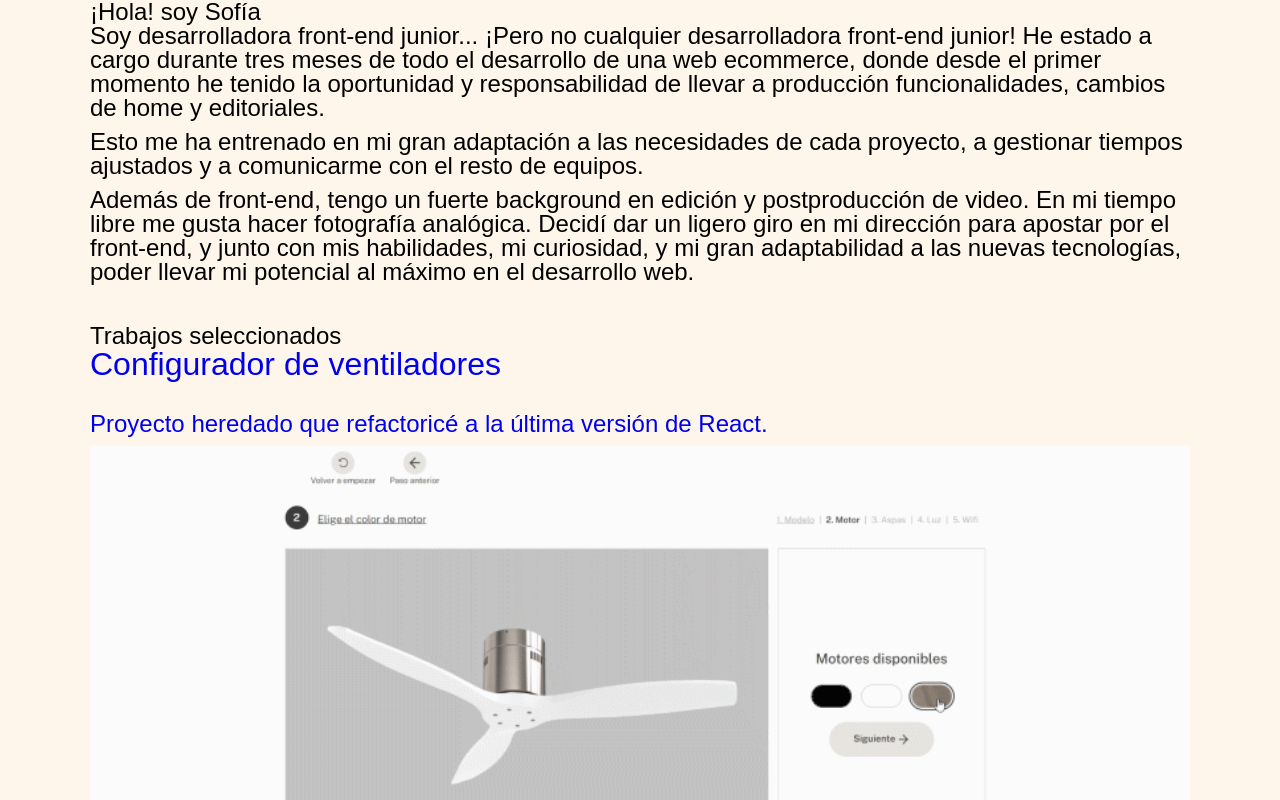
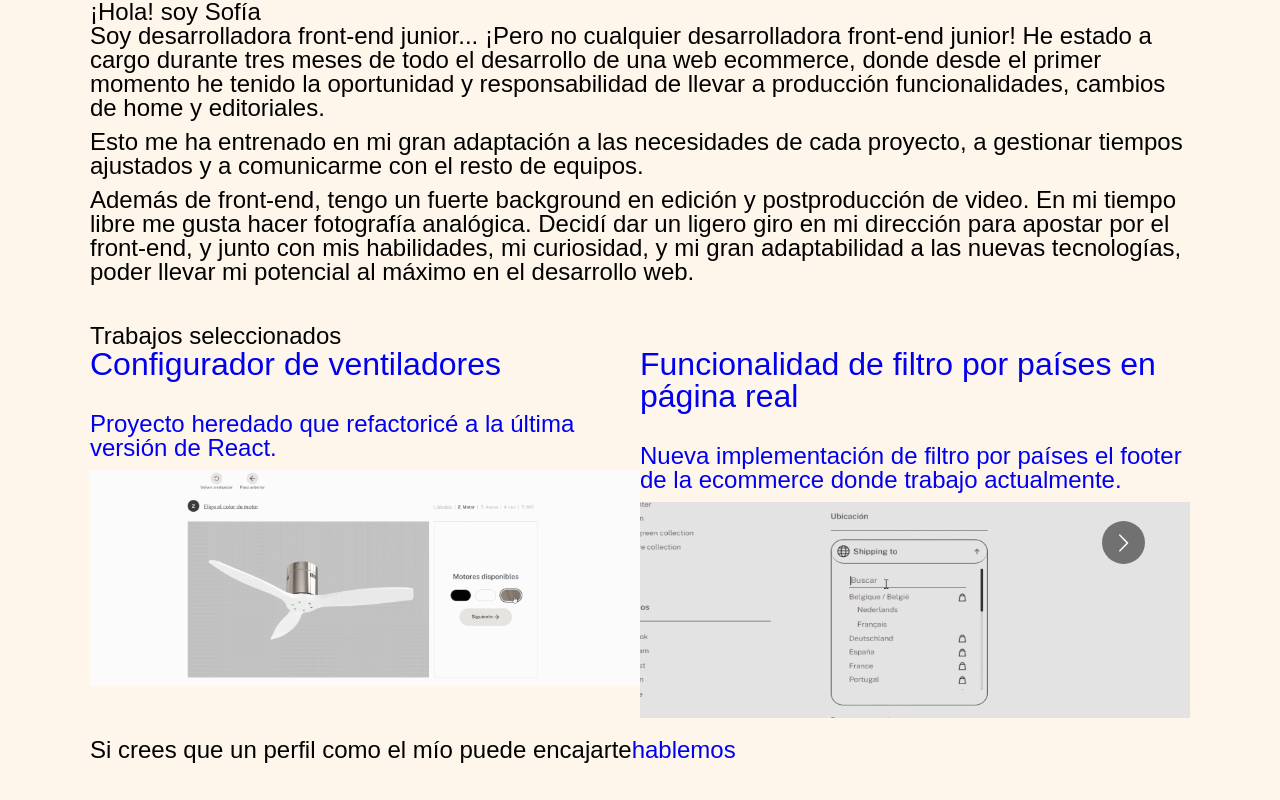
Before and after one commit to SofiaBManzano/sofia-portfolio-2022, a React (Create React App) app: page / in a window 1280 px wide. Shown: the top 800 px of the page. Built offline with nearby package versions, Linux system fonts and the light colour scheme.

Commit message:
add: pack carousel

```diff
--- a/package.json
+++ b/package.json
@@ -8,6 +8,7 @@
     "@testing-library/user-event": "^13.5.0",
     "react": "^18.2.0",
     "react-dom": "^18.2.0",
+    "react-multi-carousel": "^2.8.2",
     "react-scripts": "5.0.1",
     "sass": "^1.55.0",
     "web-vitals": "^2.1.4"
@@ -35,5 +36,6 @@
       "last 1 firefox version",
       "last 1 safari version"
     ]
-  }
+  },
+  "devDependencies": {}
 }
--- a/src/App.js
+++ b/src/App.js
@@ -1,7 +1,7 @@
 import "./App.scss";
-import Rrss from "./components/footer/rrss/Rrss";
+import Rrss from "./components/Footer/rrss/Rrss";
 
-import Welcome from "./components/header/Welcome";
+import Welcome from "./components/Header/Welcome";
 import Contact from "./components/main/Contact/Contact";
 import SelectedWorks from "./components/main/SelectedWorks/SelectedWorks";
 function App() {
--- a/src/components/footer/rrss/Rrss.js
+++ b/src/components/footer/rrss/Rrss.js
@@ -1,4 +1,5 @@
 import TemplateRrss from "./TemplateRrss";
+
 
 const Rrss = () => {
   return (
--- a/src/components/main/SelectedWorks/SelectedWorks.js
+++ b/src/components/main/SelectedWorks/SelectedWorks.js
@@ -5,11 +5,35 @@
 import imageHP from "../../../images/hp.jpg";
 import imageFresh from "../../../images/make-it-fresh.gif";
 import imageBack from "../../../images/back-to.gif";
+
+import Carousel from "react-multi-carousel";
+import "react-multi-carousel/lib/styles.css";
+
 const SelectedWorks = () => {
+  const responsive = {
+    superLargeDesktop: {
+      // the naming can be any, depends on you.
+      breakpoint: { max: 4000, min: 3000 },
+      items: 5,
+    },
+    desktop: {
+      breakpoint: { max: 3000, min: 1024 },
+      items: 3,
+    },
+    tablet: {
+      breakpoint: { max: 1024, min: 464 },
+      items: 2,
+    },
+    mobile: {
+      breakpoint: { max: 464, min: 0 },
+      items: 1,
+    },
+  };
   return (
     <section id="work">
       <h2>Trabajos seleccionados</h2>
       <ul>
+        <Carousel responsive={responsive}>
           <TemplateWork
             title="Configurador de ventiladores"
             description="Proyecto heredado que refactoricé a la última versión de React."
@@ -46,6 +70,7 @@
             href="https://www.create-store.com/es/content/1755-magazine-ya-habia-ganas-de-volver"
             image={imageBack}
           />
+        </Carousel>
       </ul>
     </section>
   );
```
Also changed, not shown: 1 other file (tests, documents, lock files or other folders). Lines whose indentation alone changed are shown as unchanged.
